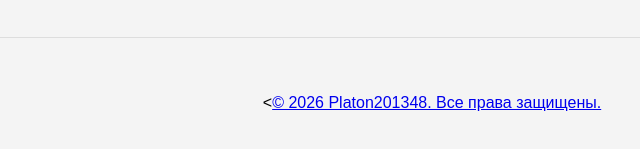
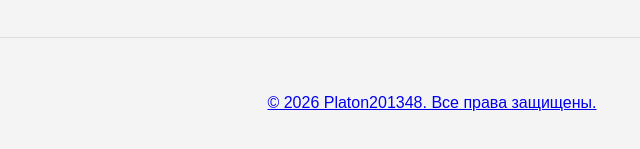
Before and after one commit to Platon201348/news, a plain HTML site: page new.html in a window 1280 px wide. Shown: the part 1025-1174 px from the top of the page, 208-848 px from the left. Drawn offline with Linux system fonts and the light colour scheme.

Commit message:
Update new.html

```diff
--- a/new.html
+++ b/new.html
@@ -65,7 +65,7 @@
 
     <footer>
         <div class="container">
-            <<a href="https://platon201348.com">&copy; 2026 Platon201348. Все права защищены.</a>
+            <a href="https://platon201348.com">&copy; 2026 Platon201348. Все права защищены.</a>
         </div>
     </footer>
 
```
